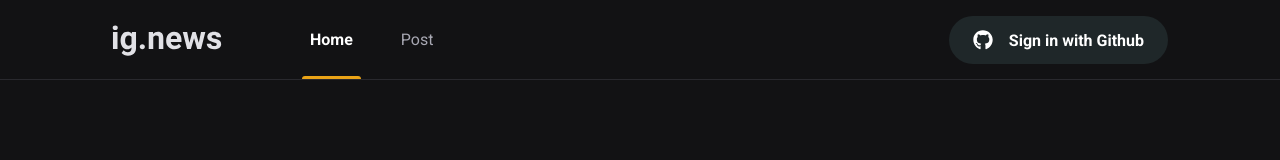
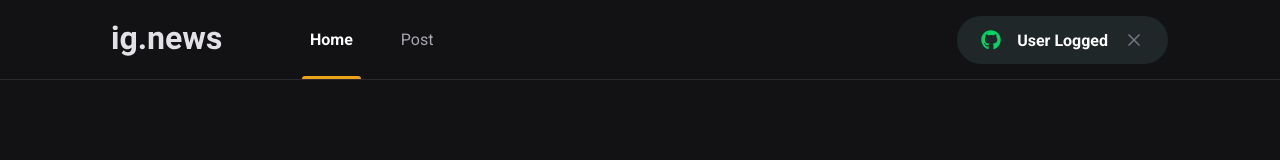
Before and after one commit to claraferreirabatista/ignews, a Next.js app: page / in a window 1280 px wide. Shown: the top 160 px of the page. Built offline with nearby package versions, Linux system fonts and the light colour scheme.

Commit message:
configurando o index do botão

```diff
--- a/src/components/SignInButton/index.tsx
+++ b/src/components/SignInButton/index.tsx
@@ -4,10 +4,23 @@ import { FiX } from "react-icons/fi";
 import styles from "./styles.module.scss";
 
 export function SignInButton() {
-  return (
-    <button type="button" className={styles.signInButton}>
-      <FaGithub />
-      Sign in with Github
-    </button>
-  );
+    const isUserLoggedIn = true;
+    return isUserLoggedIn ? (
+        <button
+            type="button"
+            className={styles.signInButton}>
+            <FaGithub color="#04d361" />
+            User Logged
+            <FiX color="#737380" className={styles.closeIcon} />
+        </button>
+    ) : (
+        <button
+            type="button"
+            className={styles.signInButton}>
+            <FaGithub
+                color="#eba417" />
+
+            Sign in with Github
+        </button>
+    );
 }
```
